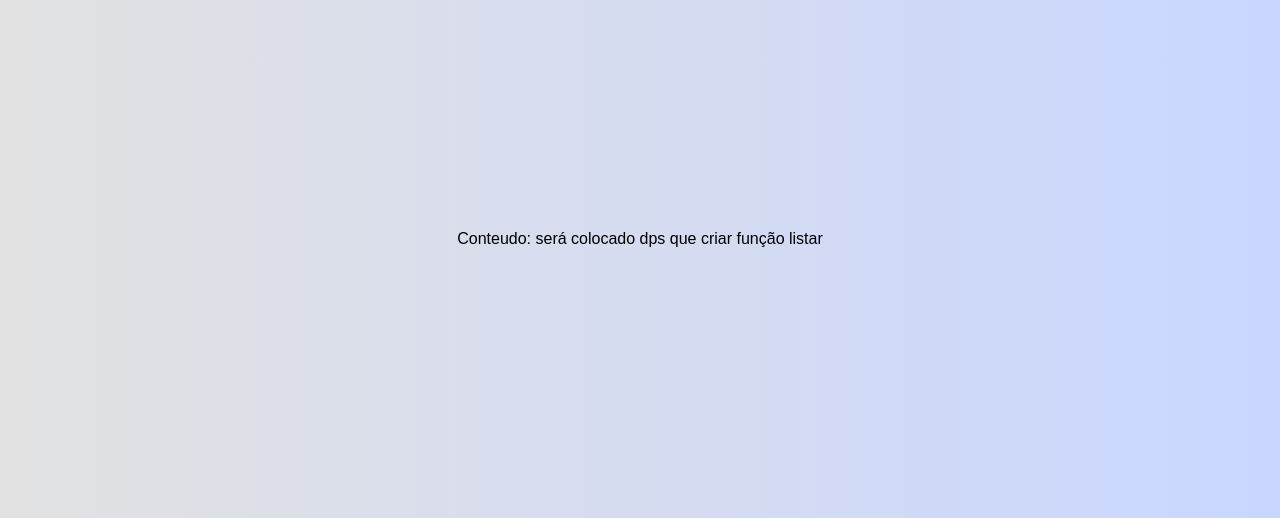
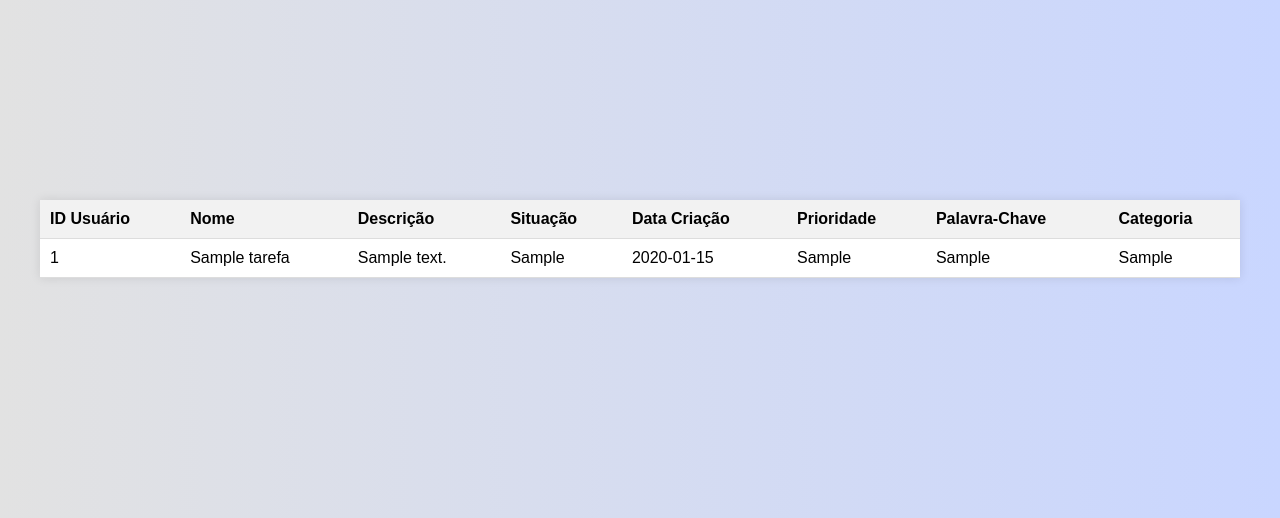
Before and after one commit to EmilyMedeiross/projeto_BD, a Flask app: page /criar_tarefa in a window 1280 px wide. Shown: the part 197-715 px from the top of the page. Run offline with Flask 3, Linux system fonts and the light colour scheme; a user stored in the database is signed in; tables that the repository leaves empty hold one stand-in row (values such as "Sample post"); some libraries are stand-ins or nearby versions.

Commit message:
Update listar_tarefa.html

```diff
--- a/templates/pages/listar_tarefa.html
+++ b/templates/pages/listar_tarefa.html
@@ -1,4 +1,4 @@
-<!DOCTYPE html>
+<!--<!DOCTYPE html>
 <html lang="pt-br">
 <head>
     <meta charset="UTF-8">
@@ -22,7 +22,11 @@
         </nav>
 </header>
 <main>
-  <p>Conteudo: será colocado dps que criar função listar</p>
+   {% for tarefa in tarefas %}
+        {{tarefa}}
+
+   {% endfor %}
+
 </main>
 
 <footer>
@@ -31,4 +35,64 @@
 
 
 </body>
+</html>-->
+
+<!DOCTYPE html>
+<html lang="pt-br">
+<head>
+    <meta charset="UTF-8">
+    <meta name="viewport" content="width=device-width, initial-scale=1.0">
+    <title>Listar Tarefas</title>
+    <link rel="stylesheet" href="static/css/style_listar.css">
+</head>
+<body>
+
+<header>
+    <h1>Sistema de Tarefas</h1>
+        <nav>
+            <ul>
+                <li> <a  href="{{url_for('login')}}">Login</a><a href="#"></a></li>
+                <li><a  href="{{url_for('register')}}">Cadastro</a><li>
+                <li><a  href="{{url_for('criar_tarefa')}}">Criar Tarefa</a><li>
+                <li><a  href="{{url_for('atualizar_tarefa')}}">Atualizar Tarefa</a><li></li>
+                <li><a  href="{{url_for('listar_tarefa')}}">Listar Tarefa</a><li></li>
+            </ul>
+        </nav>
+</header>
+<main>
+    <table>
+        <thead>
+            <tr>
+                <th>ID Usuário</th>
+                <th>Nome</th>
+                <th>Descrição</th>
+                <th>Situação</th>
+                <th>Data Criação</th>
+                <th>Prioridade</th>
+                <th>Palavra-Chave</th>
+                <th>Categoria</th>
+            </tr>
+        </thead>
+        <tbody>
+            {% for tarefa in tarefas %}
+            <tr>
+                <td>{{ tarefa.tar_use_id }}</td>
+                <td>{{ tarefa.tar_nome }}</td>
+                <td>{{ tarefa.tar_descricao }}</td>
+                <td>{{ tarefa.tar_situacao }}</td>
+                <td>{{ tarefa.tar_data_criacao }}</td>
+                <td>{{ tarefa.tar_prioridade }}</td>
+                <td>{{ tarefa.tar_palavra_chave }}</td>
+                <td>{{ tarefa.tar_categoria }}</td>
+            </tr>
+            {% endfor %}
+        </tbody>
+    </table>
+</main>
+
+<footer>
+    <p>Todos os direitos reservados &copy; 2024</p>
+</footer>
+
+</body>
 </html>
```
